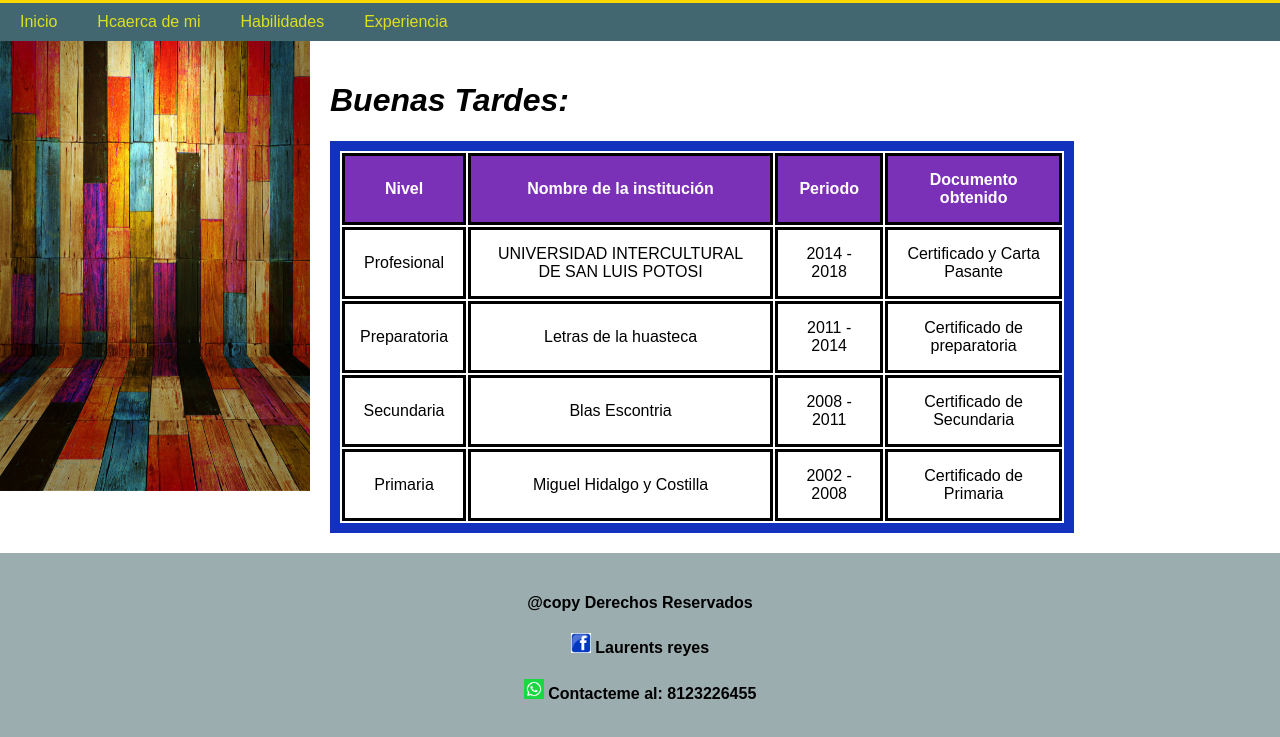
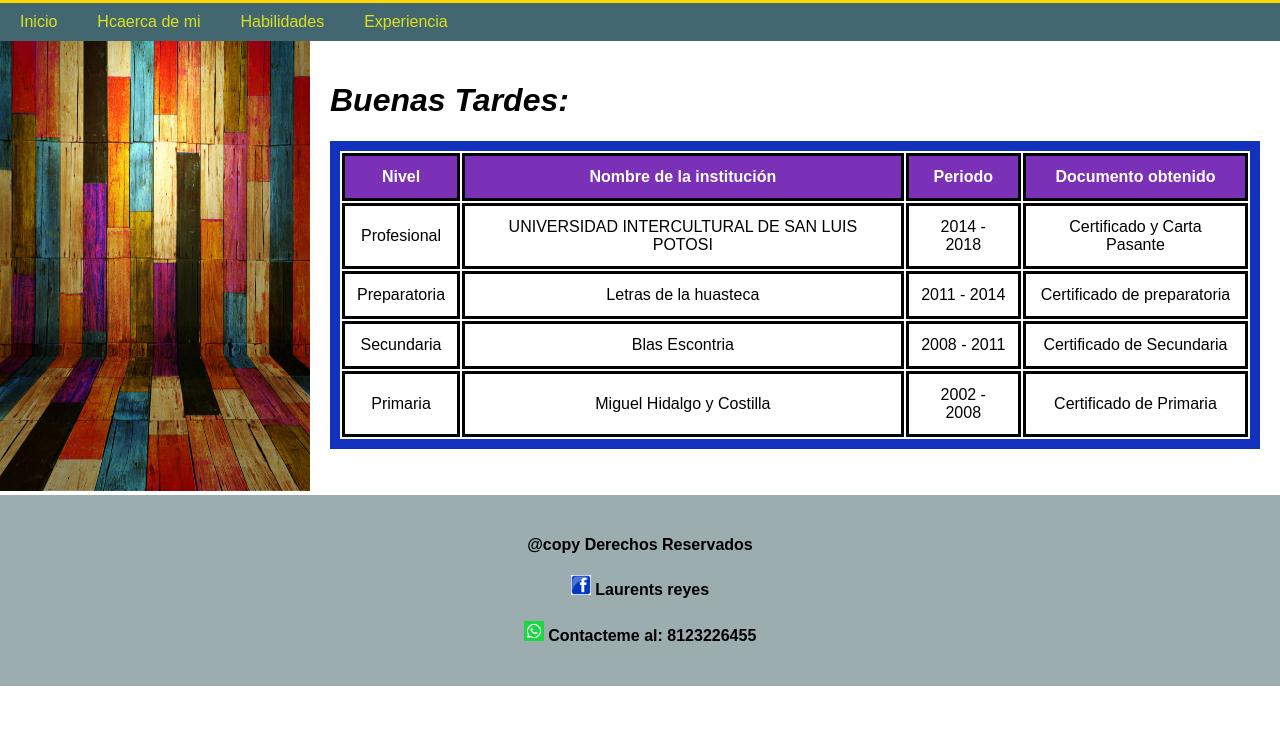
Before and after one commit to lauro82/Proyecto, a plain HTML site: page educaciones.html in a window 1280 px wide. Shown: the part 81-818 px from the top of the page. Drawn offline with Linux system fonts and the light colour scheme.

Commit message:
trabajos pendientes11

```diff
--- a/CSS/estudios.css
+++ b/CSS/estudios.css
@@ -1,9 +1,9 @@
 table {
-    width: 80%;
+    width: 100%;
     border: 10px solid rgb(18, 49, 189);
 }
 th,td {
-    padding: 15px;
+    padding: 12px;
     border: 3px solid  black; /* agreagr un  borde solido de color negro*/
     text-align: center; /*central  texto*/
 }
```
